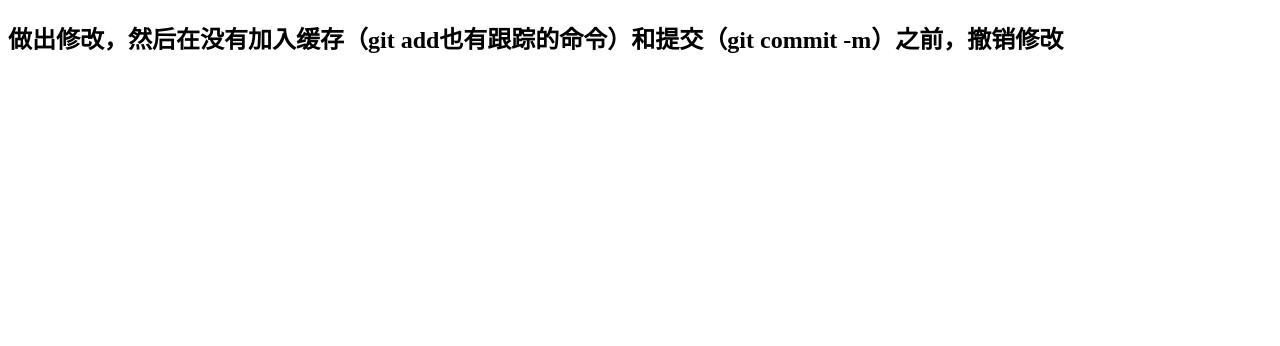
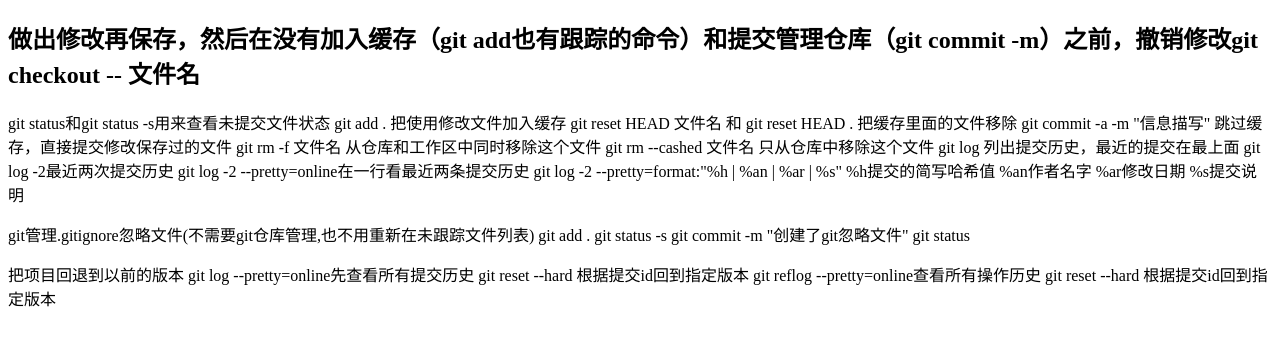
Before and after one commit to shangsihuanxiayuan/from-now-on-practice, a plain HTML site: page index.html in a window 1280 px wide. Drawn offline with Linux system fonts and the light colour scheme.

Commit message:
创建了忽略文件，并修改了index.html

```diff
--- a/index.html
+++ b/index.html
@@ -7,6 +7,30 @@
     <title>Document</title>
 </head>
 <body>
-    <h2>做出修改，然后在没有加入缓存（git add也有跟踪的命令）和提交（git commit -m）之前，撤销修改</h2>
+    <h2>做出修改再保存，然后在没有加入缓存（git add也有跟踪的命令）和提交管理仓库（git commit -m）之前，撤销修改git checkout -- 文件名</h2>
+    <p>
+        git status和git status -s用来查看未提交文件状态
+        git add . 把使用修改文件加入缓存
+        git reset HEAD 文件名 和 git reset HEAD . 把缓存里面的文件移除
+        git commit -a -m "信息描写" 跳过缓存，直接提交修改保存过的文件
+        git rm -f 文件名 从仓库和工作区中同时移除这个文件
+        git rm --cashed 文件名 只从仓库中移除这个文件
+        git log 列出提交历史，最近的提交在最上面
+        git log -2最近两次提交历史
+        git log -2 --pretty=online在一行看最近两条提交历史
+        git log -2 --pretty=format:"%h | %an | %ar | %s"   %h提交的简写哈希值 %an作者名字 %ar修改日期 %s提交说明
+    </p>
+    <p>git管理.gitignore忽略文件(不需要git仓库管理,也不用重新在未跟踪文件列表)
+        git add .
+        git status -s
+        git commit -m "创建了git忽略文件"
+        git status
+    </p>
+    <p>把项目回退到以前的版本
+        git log --pretty=online先查看所有提交历史
+        git reset --hard <CommitID>根据提交id回到指定版本
+        git reflog --pretty=online查看所有操作历史
+        git reset --hard <CommitID>根据提交id回到指定版本
+    </p>
 </body>
 </html>
```
Also changed, not shown: 1 other file.
